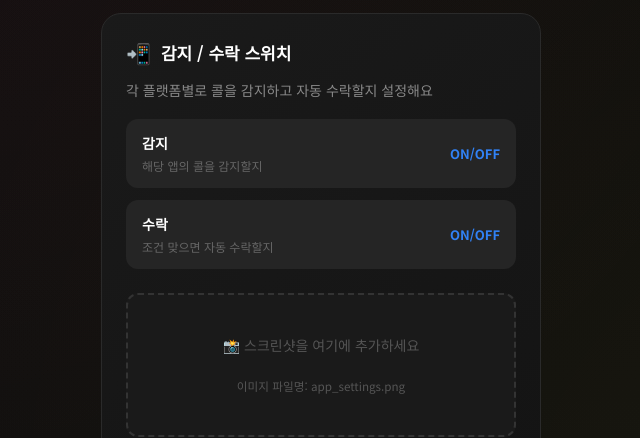
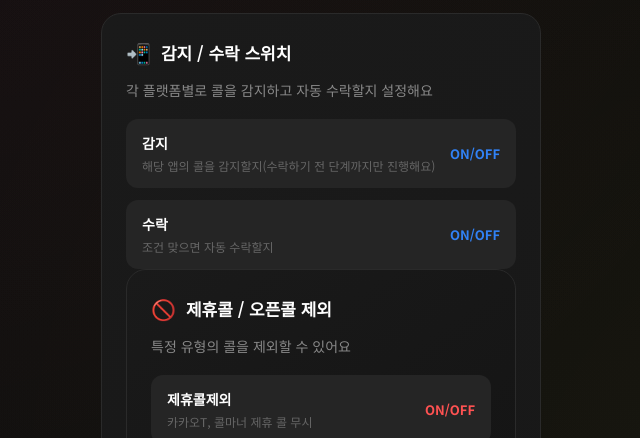
Before and after one commit to ghdcjscjs13-ops/grab-guide, a plain HTML site: page basic-settings.html in a window 1280 px wide. Shown: the part 362-800 px from the top of the page, without its empty margins (319-959 px from the left). Drawn offline with Linux system fonts and the light colour scheme.

Commit message:
Update basic-settings.html

```diff
--- a/basic-settings.html
+++ b/basic-settings.html
@@ -389,7 +389,7 @@
                 <div class="option-item">
                     <div>
                         <div class="option-name">감지</div>
-                        <div class="option-desc">해당 앱의 콜을 감지할지</div>
+                        <div class="option-desc">해당 앱의 콜을 감지할지(수락하기 전 단계까지만 진행해요)</div>
                     </div>
                     <div class="option-value">ON/OFF</div>
                 </div>
@@ -401,13 +401,7 @@
                     <div class="option-value">ON/OFF</div>
                 </div>
             </div>
-            <br>
-            <div class="image-placeholder">
-                📸 스크린샷을 여기에 추가하세요
-                <br><br>
-                <small>이미지 파일명: app_settings.png</small>
-            </div>
-        </div>
+
 
         <div class="setting-card fade-in">
             <div class="setting-title">
```
